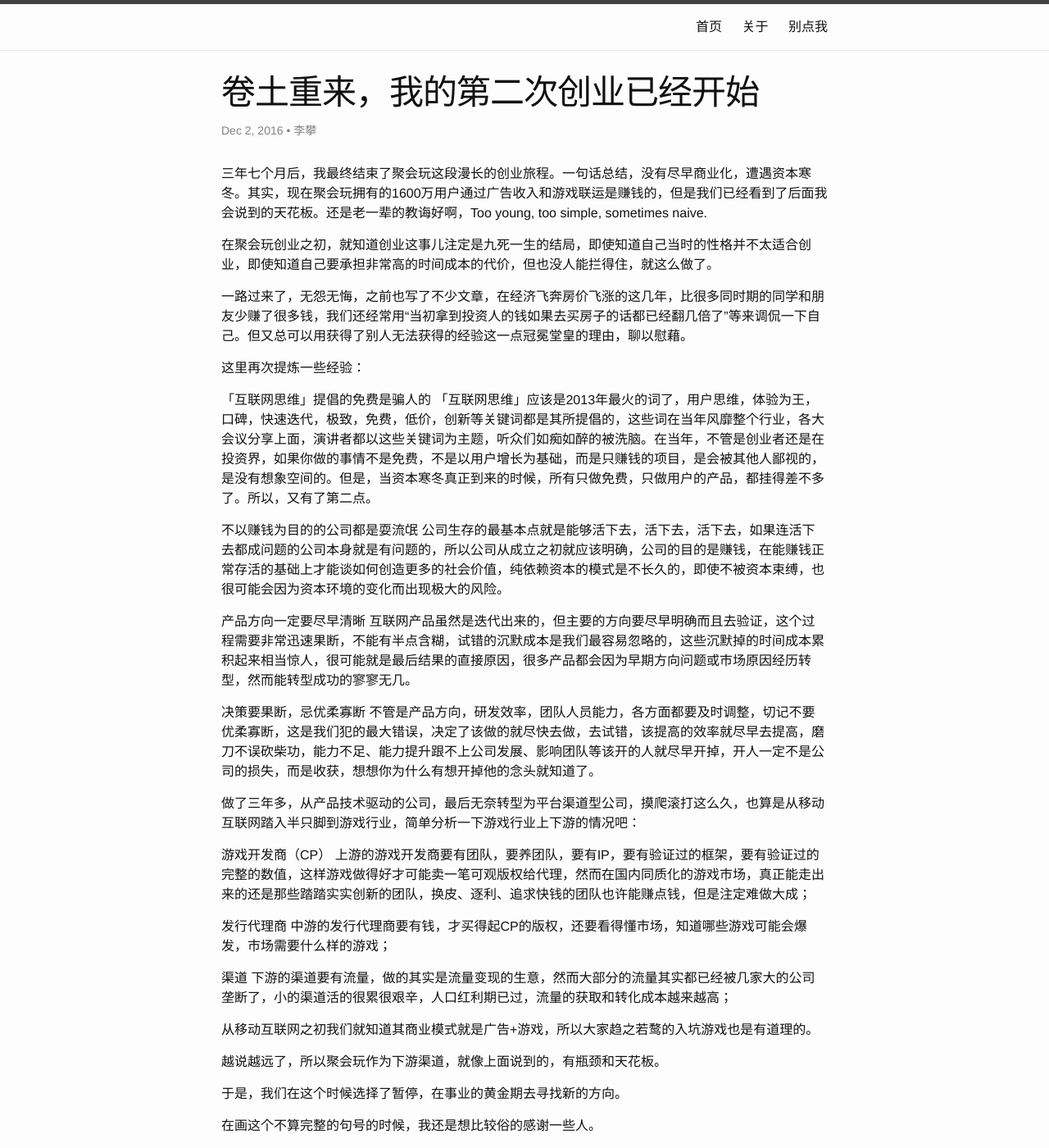
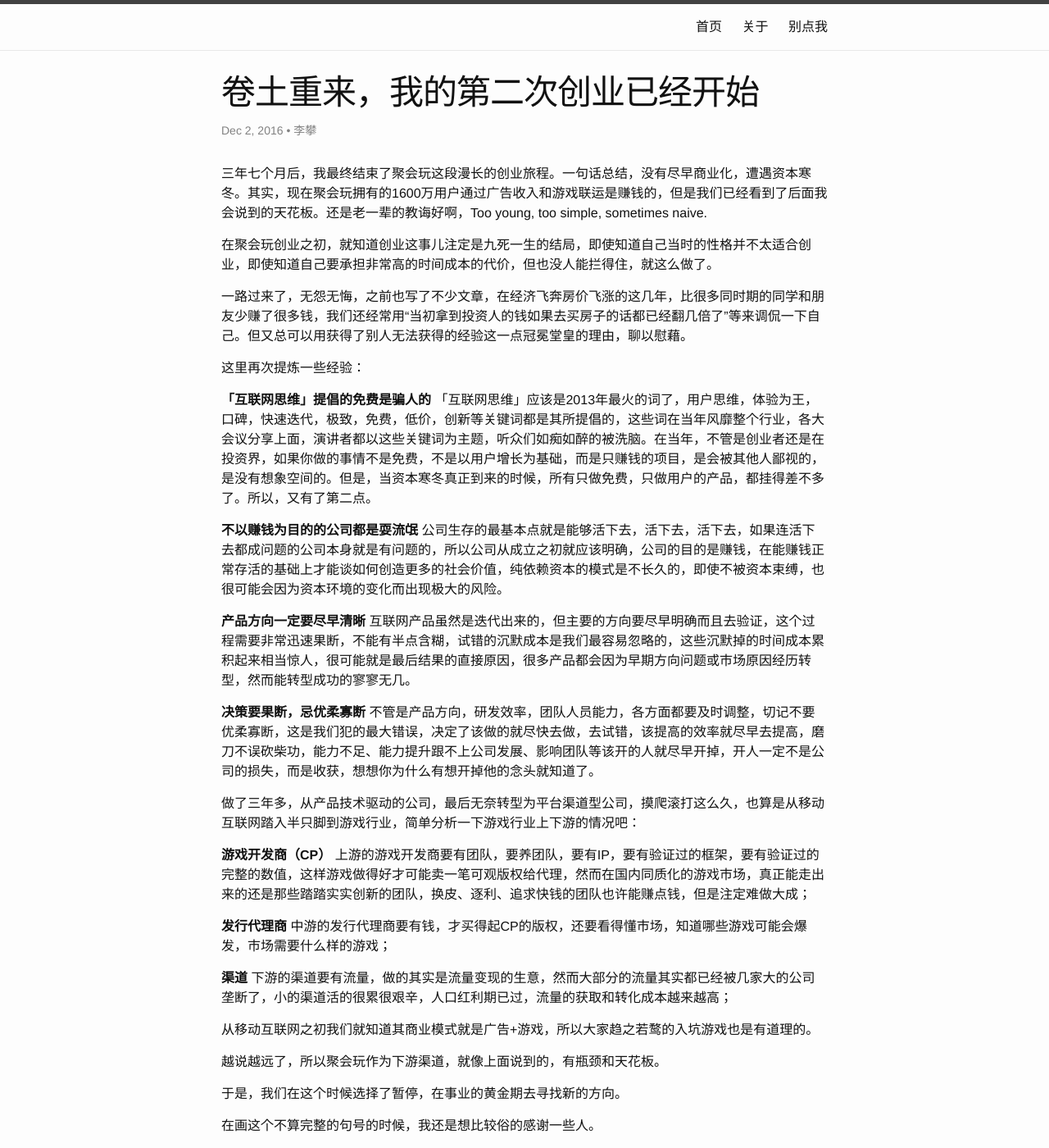
Before and after one commit to iamlipan/iamlipan.github.io, a Jekyll site: the page built from _posts/2016-12-02-my-second-startup.md, in a window 1280 px wide and 1400 px high. Shown: the whole window at 82% size. Built offline with Jekyll 4.4.1, drawn with Linux system fonts in a browser that asks for light colours; comment, search, counter and statistics services are not loaded.

```diff
--- a/_posts/2016-12-02-my-second-startup.md
+++ b/_posts/2016-12-02-my-second-startup.md
@@ -16,27 +16,27 @@ categories:
 
 这里再次提炼一些经验：
 
-「互联网思维」提倡的免费是骗人的
+**「互联网思维」提倡的免费是骗人的**
 「互联网思维」应该是2013年最火的词了，用户思维，体验为王，口碑，快速迭代，极致，免费，低价，创新等关键词都是其所提倡的，这些词在当年风靡整个行业，各大会议分享上面，演讲者都以这些关键词为主题，听众们如痴如醉的被洗脑。在当年，不管是创业者还是在投资界，如果你做的事情不是免费，不是以用户增长为基础，而是只赚钱的项目，是会被其他人鄙视的，是没有想象空间的。但是，当资本寒冬真正到来的时候，所有只做免费，只做用户的产品，都挂得差不多了。所以，又有了第二点。
 
-不以赚钱为目的的公司都是耍流氓
+**不以赚钱为目的的公司都是耍流氓**
 公司生存的最基本点就是能够活下去，活下去，活下去，如果连活下去都成问题的公司本身就是有问题的，所以公司从成立之初就应该明确，公司的目的是赚钱，在能赚钱正常存活的基础上才能谈如何创造更多的社会价值，纯依赖资本的模式是不长久的，即使不被资本束缚，也很可能会因为资本环境的变化而出现极大的风险。
 
-产品方向一定要尽早清晰
+**产品方向一定要尽早清晰**
 互联网产品虽然是迭代出来的，但主要的方向要尽早明确而且去验证，这个过程需要非常迅速果断，不能有半点含糊，试错的沉默成本是我们最容易忽略的，这些沉默掉的时间成本累积起来相当惊人，很可能就是最后结果的直接原因，很多产品都会因为早期方向问题或市场原因经历转型，然而能转型成功的寥寥无几。
 
-决策要果断，忌优柔寡断
+**决策要果断，忌优柔寡断**
 不管是产品方向，研发效率，团队人员能力，各方面都要及时调整，切记不要优柔寡断，这是我们犯的最大错误，决定了该做的就尽快去做，去试错，该提高的效率就尽早去提高，磨刀不误砍柴功，能力不足、能力提升跟不上公司发展、影响团队等该开的人就尽早开掉，开人一定不是公司的损失，而是收获，想想你为什么有想开掉他的念头就知道了。
 
 做了三年多，从产品技术驱动的公司，最后无奈转型为平台渠道型公司，摸爬滚打这么久，也算是从移动互联网踏入半只脚到游戏行业，简单分析一下游戏行业上下游的情况吧：
 
-游戏开发商（CP）
+**游戏开发商（CP）**
 上游的游戏开发商要有团队，要养团队，要有IP，要有验证过的框架，要有验证过的完整的数值，这样游戏做得好才可能卖一笔可观版权给代理，然而在国内同质化的游戏市场，真正能走出来的还是那些踏踏实实创新的团队，换皮、逐利、追求快钱的团队也许能赚点钱，但是注定难做大成；
 
-发行代理商
+**发行代理商**
 中游的发行代理商要有钱，才买得起CP的版权，还要看得懂市场，知道哪些游戏可能会爆发，市场需要什么样的游戏；
 
-渠道
+**渠道**
 下游的渠道要有流量，做的其实是流量变现的生意，然而大部分的流量其实都已经被几家大的公司垄断了，小的渠道活的很累很艰辛，人口红利期已过，流量的获取和转化成本越来越高；
 
 从移动互联网之初我们就知道其商业模式就是广告+游戏，所以大家趋之若鹜的入坑游戏也是有道理的。
```
